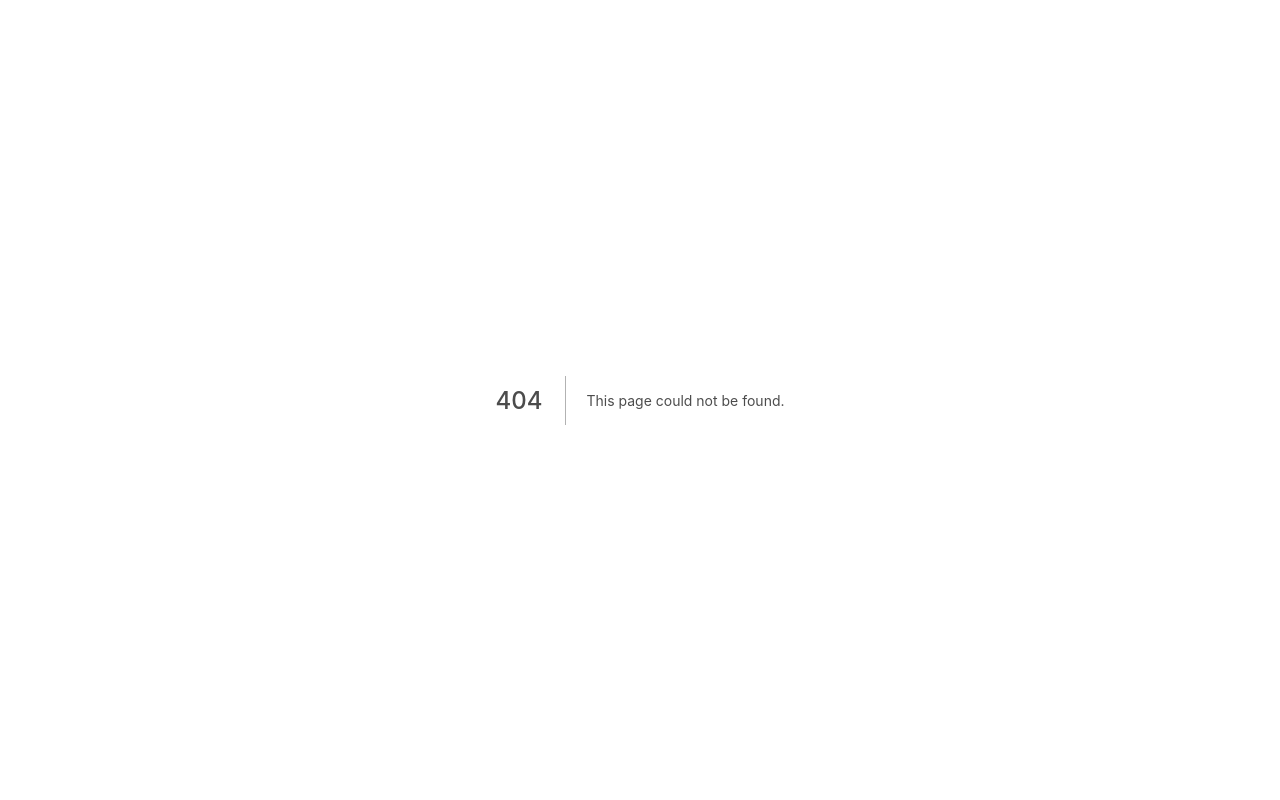
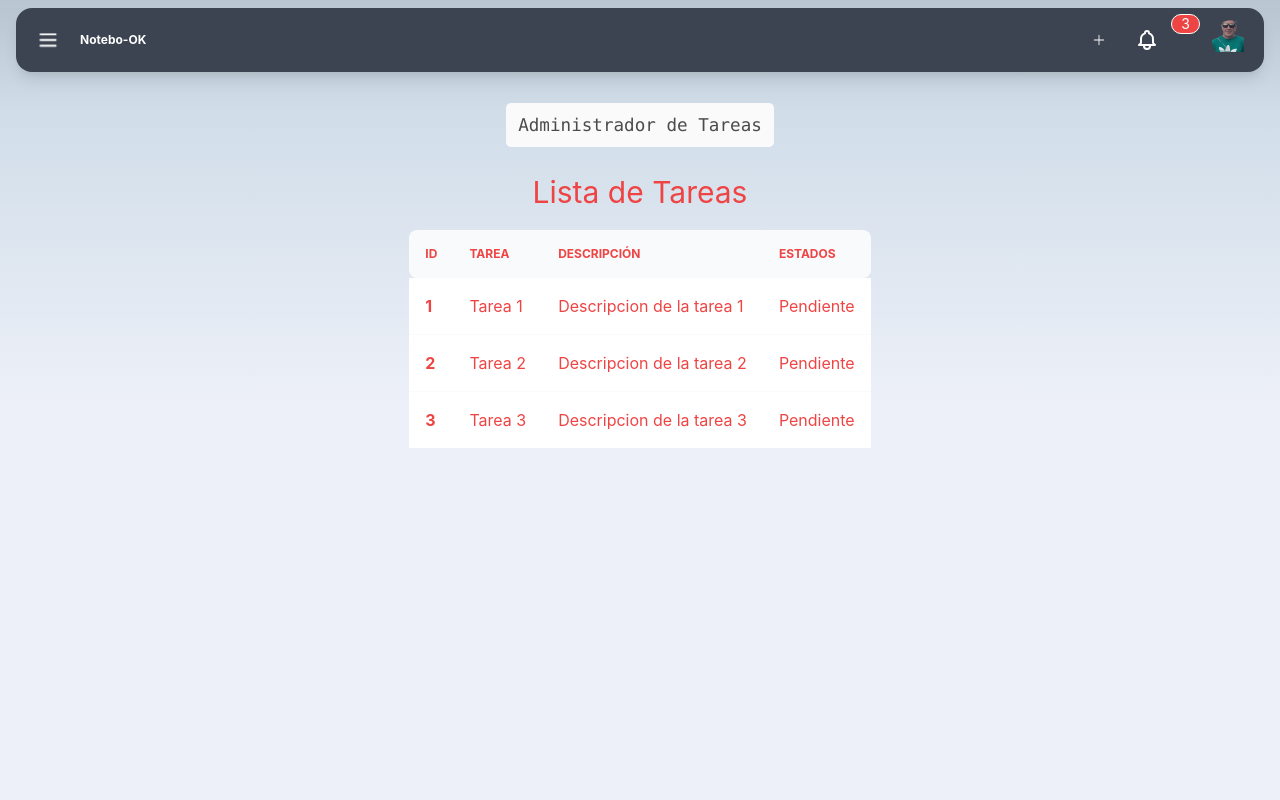
Before and after one commit to corbaz/api-next.js-12, a Next.js app: page /listTask in a window 1280 px wide. Before the commit this address had no page. Shown: the top 800 px of the page. Built offline with nearby package versions, Linux system fonts and the light colour scheme.

Commit message:
'update'

```diff
--- a/src/components/Navbar.js
+++ b/src/components/Navbar.js
@@ -2,15 +2,15 @@ import useTaskContext from "../context/TaskContext";
 import { useRouter } from "next/router";
 import Link from "next/link";
 import Image from "next/image";
-import { BsPlusLg as Plus } from "react-icons/Bs";
+import { BsPlusLg as Plus } from "react-icons/bs";
 
 export default function Navbar() {
-  const { tasks, addTask } = useTaskContext();
+  const { tasks } = useTaskContext();
   const router = useRouter();
   return (
     <div
       className="navbar mb-2 shadow-lg bg-neutral text-neutral-content rounded-box
-        flex flex-nowrap w-100 justify-between items-cente"
+        flex flex-nowrap w-100 justify-between items-center"
     >
       {/*Menu Hamburguesa*/}
       <div className="flex-none hidden lg:flex">
@@ -26,14 +26,14 @@ export default function Navbar() {
               strokeLinejoin="round"
               strokeWidth="2"
               d="M4 6h16M4 12h16M4 18h16"
-            ></path>
+            />
           </svg>
         </button>
       </div>
 
       {/*Empresa*/}
       <div className="flex-1 px-2 mx-0 flex hover:cursor-pointer">
-        <Link href="/" passHref>
+        <Link href={"/"} passHref>
           <span className="text-xs font-bold">Notebo-OK</span>
         </Link>
       </div>
@@ -47,7 +47,6 @@ export default function Navbar() {
 
       {/*newTask*/}
       <div className="flex-none hover:cursor-pointer">
-        <Link href="/newTask" passHref>
         <button
           className="btn btn-square btn-ghost"
           onClick={() => {
@@ -56,12 +55,11 @@ export default function Navbar() {
         >
           <Plus />
         </button>
-        </Link>
       </div>
 
       {/*listTask / Notificaciones*/}
       <div className="flex-none hover:cursor-pointer">
-        <Link href="/listTask" passHref>
+        <Link href={"/listTask"} passHref>
           <button className="btn btn-square btn-ghost">
             <svg
               xmlns="http://www.w3.org/2000/svg"
--- a/src/pages/index.js
+++ b/src/pages/index.js
@@ -1,10 +1,5 @@
 import Layout from "../components/Layout";
-import Tareas from "../components/Tareas";
 
 export default function Home() {
-  return (
-    <Layout>
-      <Tareas />
-    </Layout>
-  );
+  return <Layout></Layout>;
 }
--- /dev/null
+++ b/src/pages/listTask.js
@@ -0,0 +1,10 @@
+import Layout from "../components/Layout";
+import Tareas from "../components/Tareas";
+
+export default function listTask() {
+  return (
+    <Layout>
+      <Tareas />
+    </Layout>
+  );
+}
--- a/src/pages/newTask.js
+++ b/src/pages/newTask.js
@@ -119,7 +119,7 @@ export default function NewTask() {
               />
             </div>
             {/*Botones*/}
-            <div className="inline-flex justify-center gap-4">
+            <div className="flex justify-evenly">
               {/*Boton Save/Guardar*/}
               <button
                 className="inline-flex justify-center py-2 px-4
```
Lines whose indentation alone changed are shown as unchanged.
